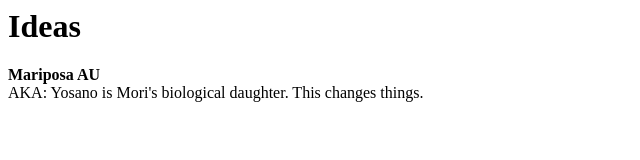
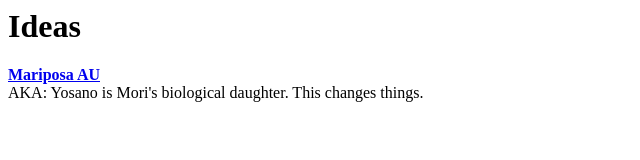
Before and after one commit to bungoustraypups/ciosbsdficideas, a plain HTML site: page index.html in a window 1280 px wide. Shown: the full height of the page, 0-640 px from the left. Drawn offline with Linux system fonts and the light colour scheme.

Commit message:
Update index.html

```diff
--- a/index.html
+++ b/index.html
@@ -1,2 +1,2 @@
 <h1>Ideas</h1>
-<p><b>Mariposa AU</b><br>AKA: Yosano is Mori's biological daughter. This changes things.</p>
+<p><b><a href="https://bungoustraypups.github.io/ciosbsdficideas/mariposa.html">Mariposa AU</a></b><br>AKA: Yosano is Mori's biological daughter. This changes things.</p>
```
